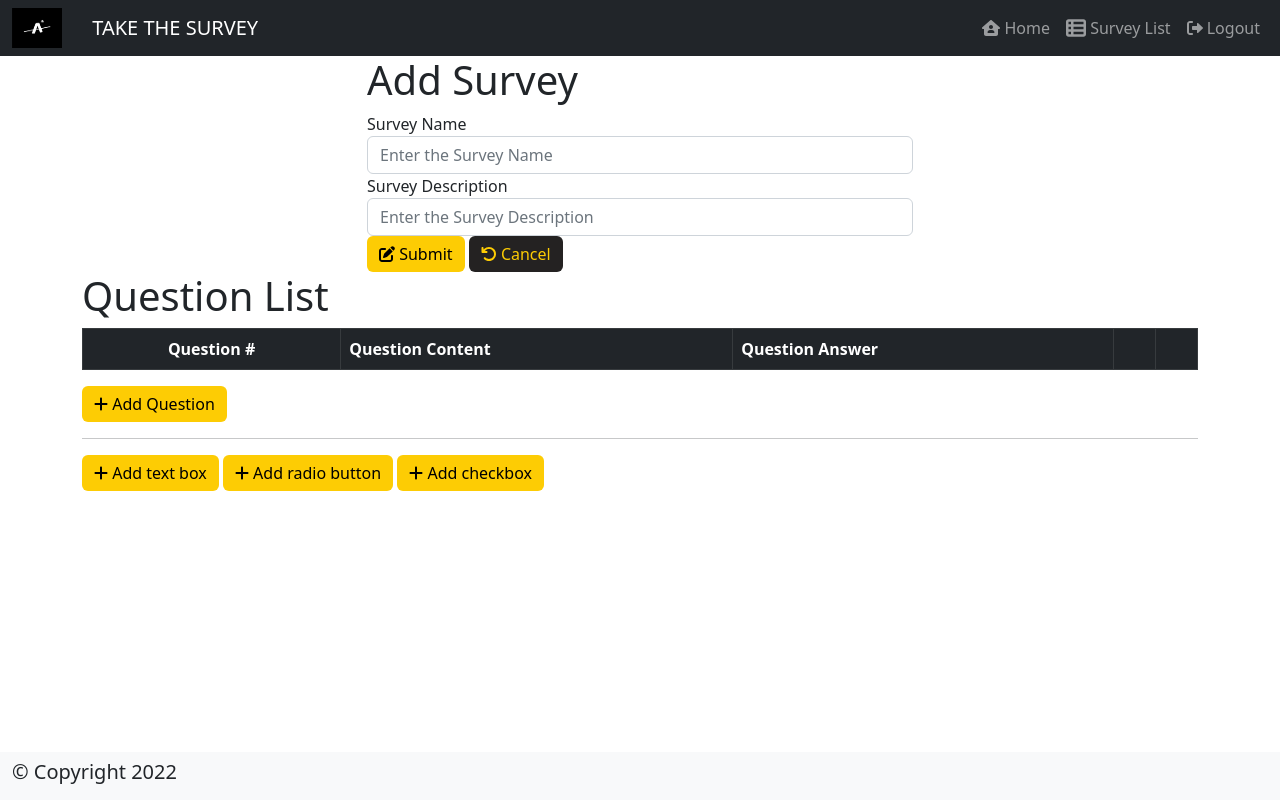
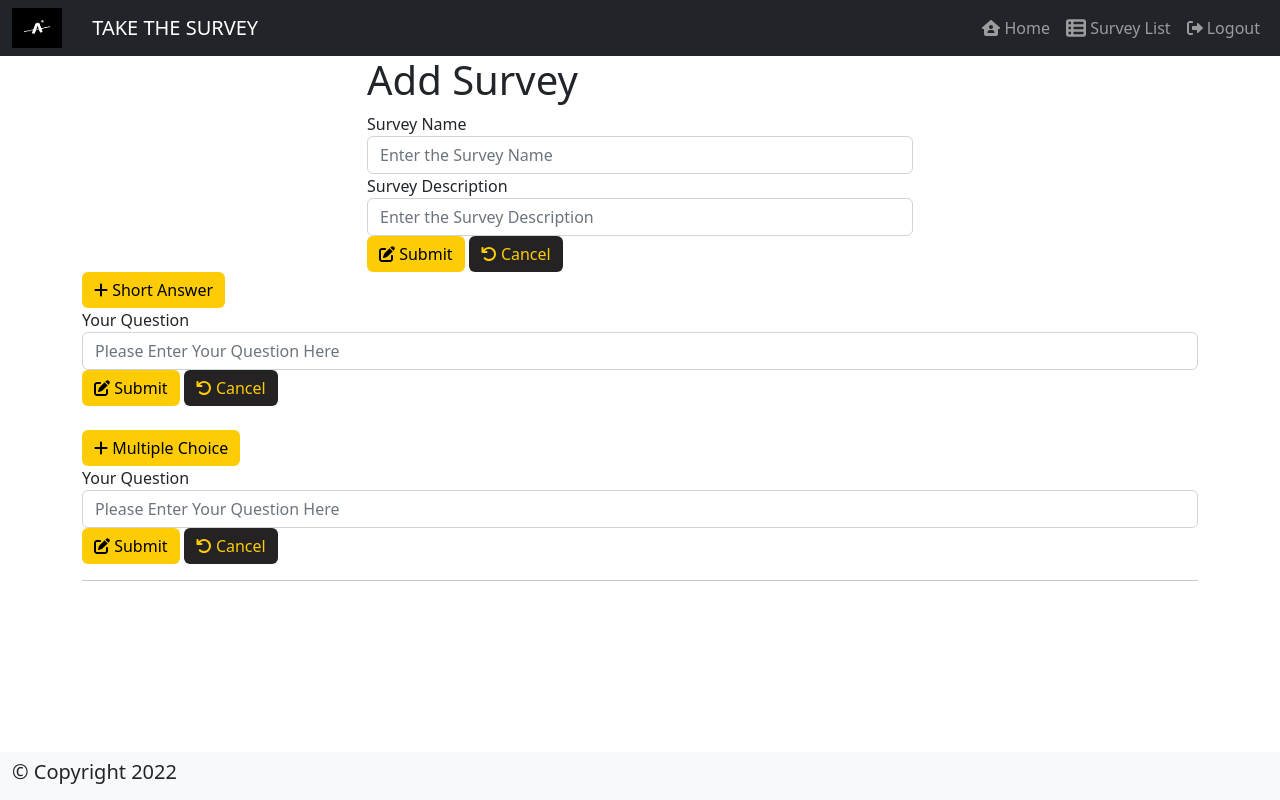
Before and after one commit to darshcode/Group-Project-Fall-2022, a Node server app: page /survey-add in a window 1280 px wide. Run offline with Node 20, Linux system fonts and the light colour scheme; the visitor is signed in with stand-in values (Sample User, id 1); lists and menus that the app fills with data are empty; some libraries are stand-ins or nearby versions.

Commit message:
Updated edit pages

```diff
--- a/app/views/content/surveys/edit.ejs
+++ b/app/views/content/surveys/edit.ejs
@@ -45,9 +45,9 @@ Wilson Wu         3012453494 -->
             </form>
 
         </div>
-        <div class="container">
+<!----------------------------------------Question list------------------------------------------->
+        <!-- <div class="container">
         <h1>Question List</h1>
-
 
          <div class="row">
             <div class="col">
@@ -59,34 +59,74 @@ Wilson Wu         3012453494 -->
                         <th scope="col">Question Content</th>
                         <th scope="col">Question Answer</th>
 
-
-
                         <th></th>
                         <th></th>
                     </tr>
                 </thead>
                 <tbody id="question List">
-                    <!-- Repeatable Rows -->
-
-
-
-
 
                 </tbody>
             </table>
         </div>
     </div>
         </div>
-
+<!--------------------------------------------------------------------------------------------------->
     </div>
 
         <button class="btn btn-primary" onclick="myFunction()">
-            <i class="fas fa-add"></i> Add Question</button>
+            <i class="fas fa-add"></i> Short Answer</button>
             <div id="myDIV">
+<!------------------------------------------------------------------------------------------------>
+<form class="form" method="POST">
+    <input type="hidden" name="id" value="<%= survey._id %>" >
+    <div class="form-group">
+        <label for="nameTextField">Your Question</label>
+        <input type="text" class="form-control"
+        id="nameTextField"
+        placeholder="Please Enter Your Question Here"
+        name="surveyName"
+        value="<%= survey.surveyName %>"
+        required>
+    </div>
+
+    <button class="btn btn-primary" type="submit">
+        <i class="fas fa-edit"></i> Submit</button>
+
+        <a href="/survey-list" class="btn btn-warning">
+            <i class="fas fa-undo"></i> Cancel</a>
+
+</form>
+<!---------------------There need one function for Multiple Choice Button--------------------->
+<br>
+<button class="btn btn-primary" onclick="myFunction()">
+    <i class="fas fa-add"></i> Multiple Choice</button>
+    <div id="myDIV">
+
+        <form class="form" method="POST">
+    <input type="hidden" name="id" value="<%= survey._id %>" >
+    <div class="form-group">
+        <label for="nameTextField">Your Question</label>
+        <input type="text" class="form-control"
+        id="nameTextField"
+        placeholder="Please Enter Your Question Here"
+        name="surveyName"
+        value="<%= survey.surveyName %>"
+        required>
+    </div>
+
+    <button class="btn btn-primary" type="submit">
+        <i class="fas fa-edit"></i> Submit</button>
+
+        <a href="/survey-list" class="btn btn-warning">
+            <i class="fas fa-undo"></i> Cancel</a>
+
+</form>
+
+<!------------------------------------------------------------------------------------------------->
 
             <hr>
-                <button class="btn btn-primary"><i class="fas fa-add"></i> Add text box</button>
+                <!-- <button class="btn btn-primary"><i class="fas fa-add"></i> Add text box</button>
                 <button class="btn btn-primary"><i class="fas fa-add"></i> Add radio button</button>
-                <button class="btn btn-primary"><i class="fas fa-add"></i> Add checkbox</button>
+                <button class="btn btn-primary"><i class="fas fa-add"></i> Add checkbox</button> -->
             </div>
 </div>
```
Also changed, not shown: public/scripts/app.js (line endings or trailing spaces).
